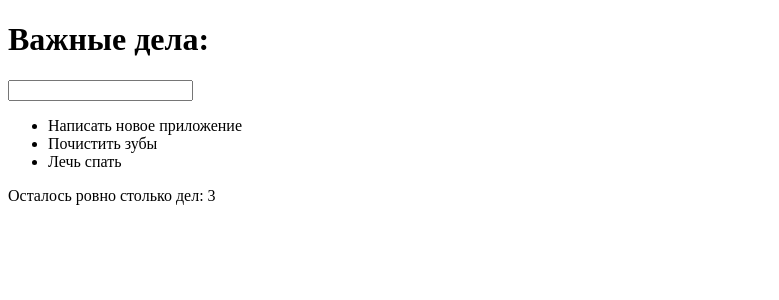
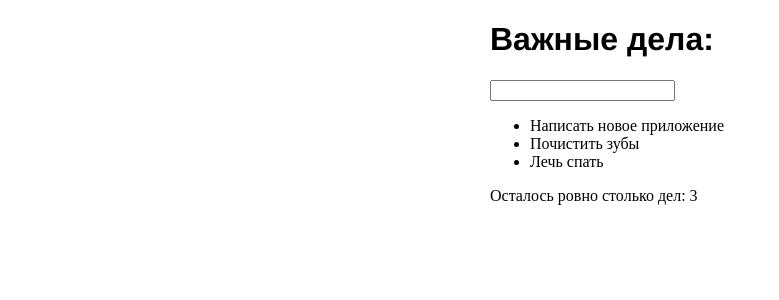
Before and after one commit to danila796/react-first-app, a React (Create React App) app: page / in a window 1280 px wide. Shown: the top 300 px of the page, without its empty margins (0-779 px from the left). Built offline with nearby package versions, Linux system fonts and the light colour scheme.

Commit message:
Eighth lesson of final project. Import styles. Create new file App.css with styles and import it to App.js.

```diff
--- /dev/null
+++ b/src/components/App/App.css
@@ -0,0 +1,7 @@
+.wrap{
+    margin: auto;
+    width: 300px;
+}
+.wrap__title{
+    font-family: Helvetica;
+}
--- a/src/components/App/App.js
+++ b/src/components/App/App.js
@@ -2,6 +2,7 @@
 import InputItem from '../InputItem/InputItem';
 import ItemList from '../ItemList/ItemList';
 import Footer from '../Footer/Footer';
+import './App.css';
 
 const count = 3;
 const App = () => {
@@ -19,8 +20,8 @@
     ]
 
     return (
-        <div>
-            <h1>Важные дела:</h1>
+        <div className="wrap">
+            <h1 className="wrap__title">Важные дела:</h1>
             <InputItem />
             <ItemList items = { items } />
             <Footer count = { count }/>
```
